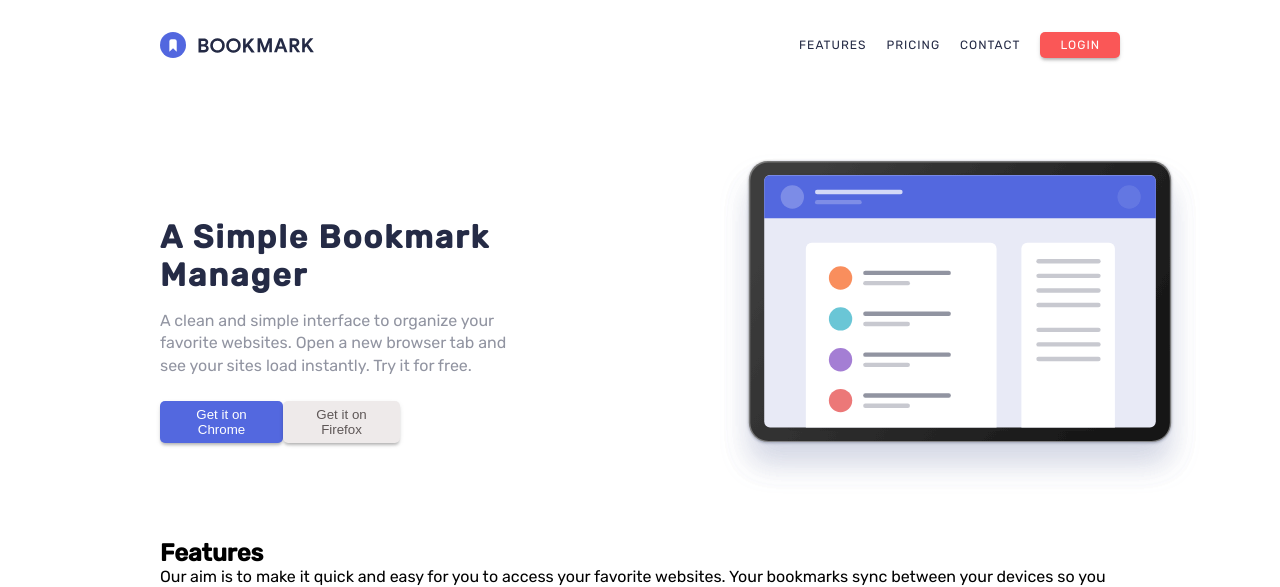
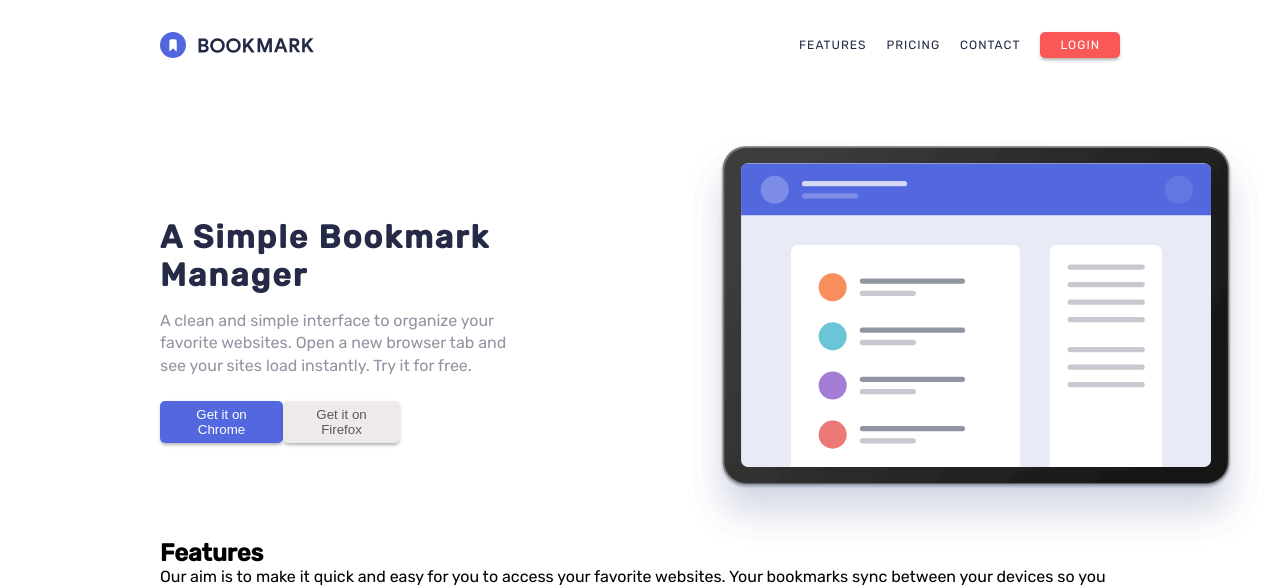
Before and after one commit to Z11mm/bookmark-landing-page, a React (Create React App) app: page / in a window 1280 px wide. Shown: the top 587 px of the page. Built offline with nearby package versions, Linux system fonts and the light colour scheme.

Commit message:
Style: Add hero styles to position image

```diff
--- a/src/assets/css/main.css
+++ b/src/assets/css/main.css
@@ -44,10 +44,11 @@ header {
 .hero-image {
   position: absolute;
   width: 50%;
-  top: -4rem;
-  right: -5rem; }
+  top: -5rem;
+  right: -3rem; }
   .hero-image img {
-    max-width: 100%; }
+    max-width: 120%;
+    max-height: 50%; }
 
 .nav-btn, .btn-chrome, .btn-firefox {
   border-radius: 5px;
--- a/src/scss/_hero.scss
+++ b/src/scss/_hero.scss
@@ -34,10 +34,11 @@
 .hero-image {
   position: absolute;
   width: 50%;
-  top: -4rem;
-  right: -5rem;
+  top: -5rem;
+  right: -3rem;
 
   img {
-    max-width: 100%;
+    max-width: 120%;
+    max-height: 50%;
   }
 }
```
